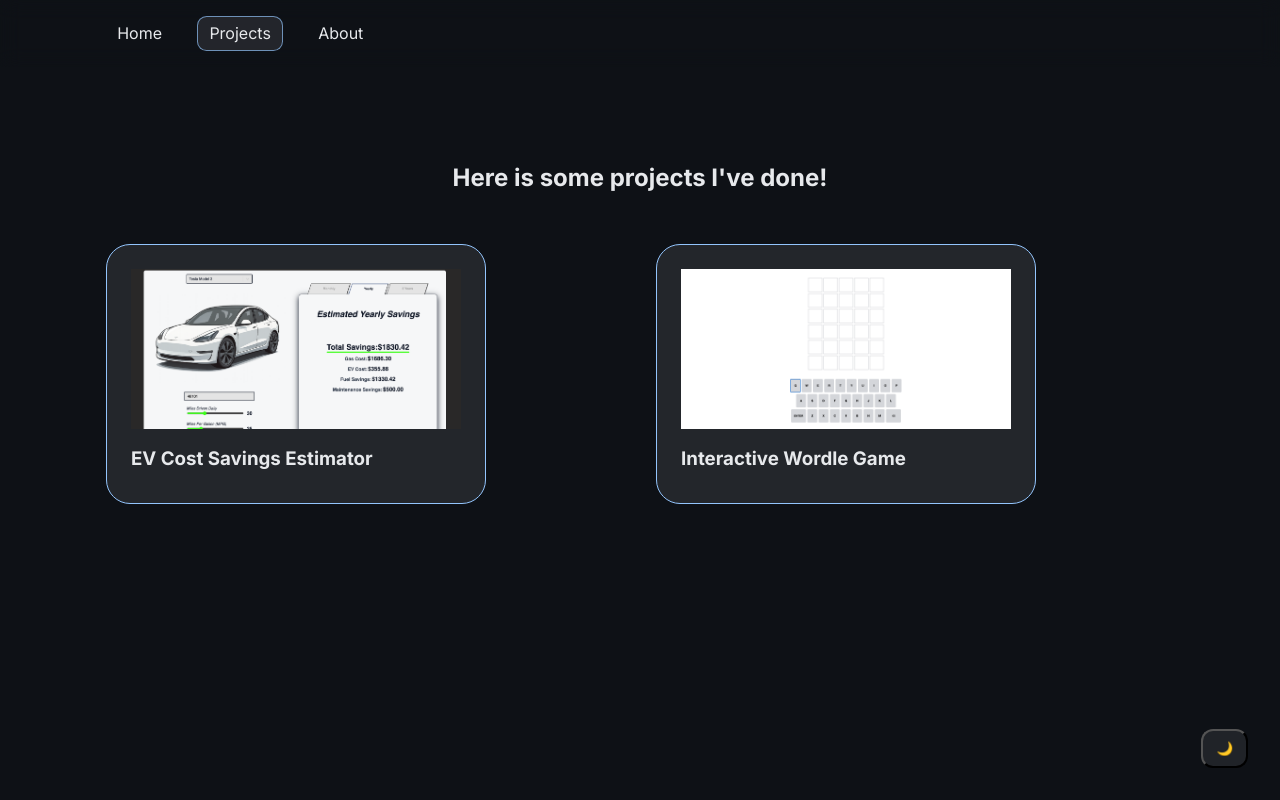
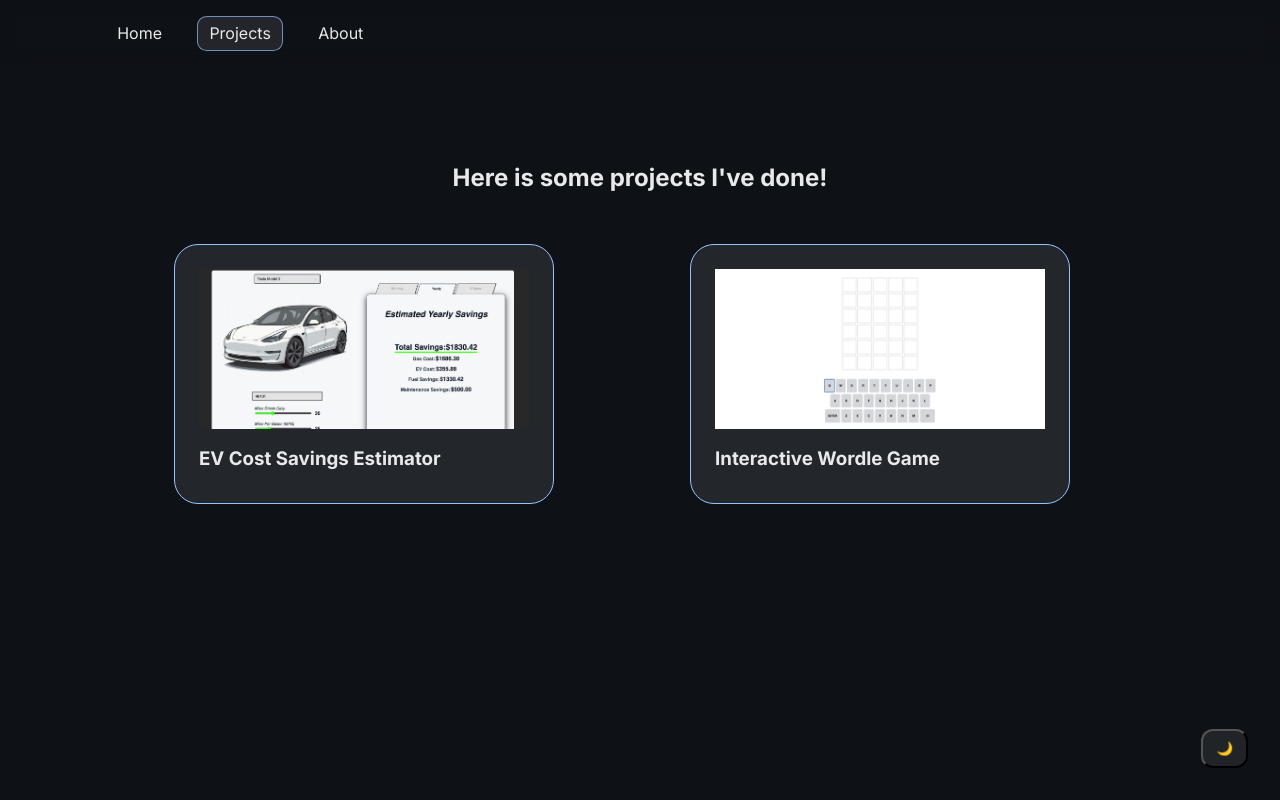
Before and after one commit to AlyssaWendt/Alyssa-portfolio, a Next.js app: page /projects in a window 1280 px wide. Built offline with nearby package versions, Linux system fonts and the light colour scheme.

Commit message:
fix: improve project cards alignment on large screens (1200px+)

```diff
--- a/src/styles/components/projects.module.scss
+++ b/src/styles/components/projects.module.scss
@@ -76,7 +76,12 @@
     }
 }
 
-
+@media (min-width: 1200px) {
+    .grid {
+        justify-content: flex-start;
+        padding-inline-start: 4.25rem;
+    }
+}
 
 :global(html.light){
     .grid {
@@ -88,6 +93,7 @@
 
             .cover {
                 border-radius: .25rem;
+                border: .5px solid rgba(37,99,235,0.85);
             }
 
             .cta-group {
```
